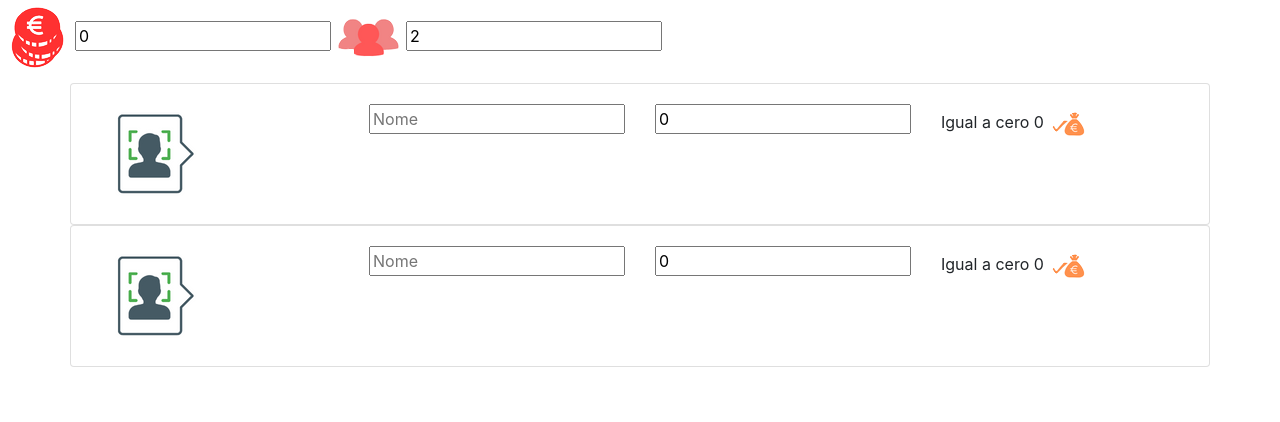
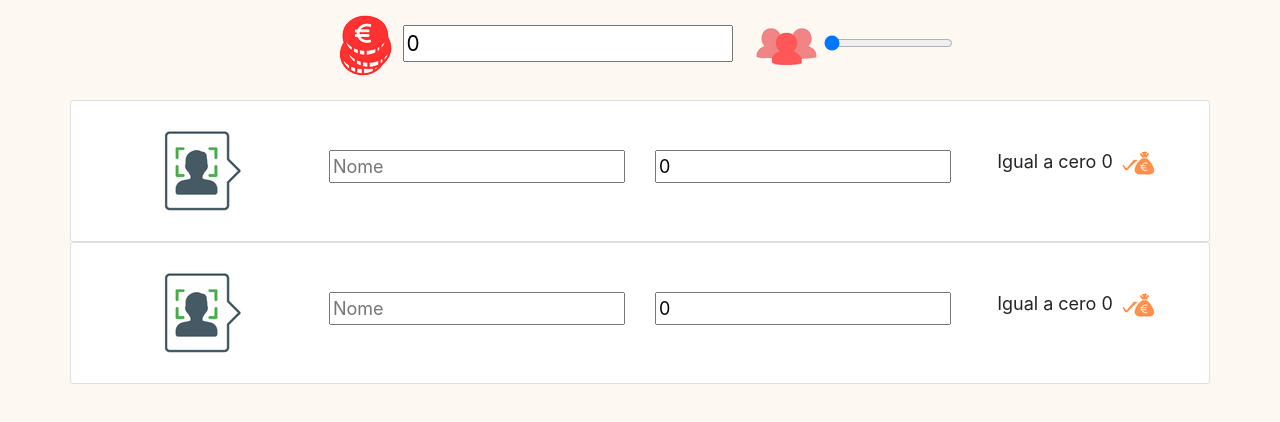
Before and after one commit to Marga-Andres/app-conta-cea-informal, a React (Create React App) app: page / in a window 1280 px wide. Shown: the top 422 px of the page. Built offline with nearby package versions, Linux system fonts and the light colour scheme.

Commit message:
algo de estilos

```diff
--- a/src/App.js
+++ b/src/App.js
@@ -44,17 +44,17 @@ function App() {
   )
 
   return (
-    <>
-      <label>
+    <main>
+      <label className="InputImporte">
         <img src={Coin} alt='Icono-Persoa' />
         <input type='number' value={Total} onInput={TotalImporte} />
       </label>
-      <label>
+      <label className="InputPersoas">
         <img src={people} alt='Icono-Persoa' />
-        <input type='number' value={Participantes} list="number" onInput={TotalParticipantes} />
+        <input type='range' min={2} max={20} value={Participantes} list="number" onInput={TotalParticipantes} />
       </label>
       {Usuarios}
-    </>
+    </main>
   );
 }
 
--- a/src/index.css
+++ b/src/index.css
@@ -1,3 +1,23 @@
 body {
   margin: 0;
+  background-color: rgba(250, 235, 215, 0.301);
 }
+
+main {
+  text-align: center;
+  font-size: large;
+}
+
+.InputImporte {
+  font-size: 1.3rem;
+  padding: 0.5rem;
+}
+
+.InputPersoas {
+  font-size: 1.1rem;
+  padding: 0.5rem;
+}
+
+.card-body {
+  align-items: center;
+}
```
